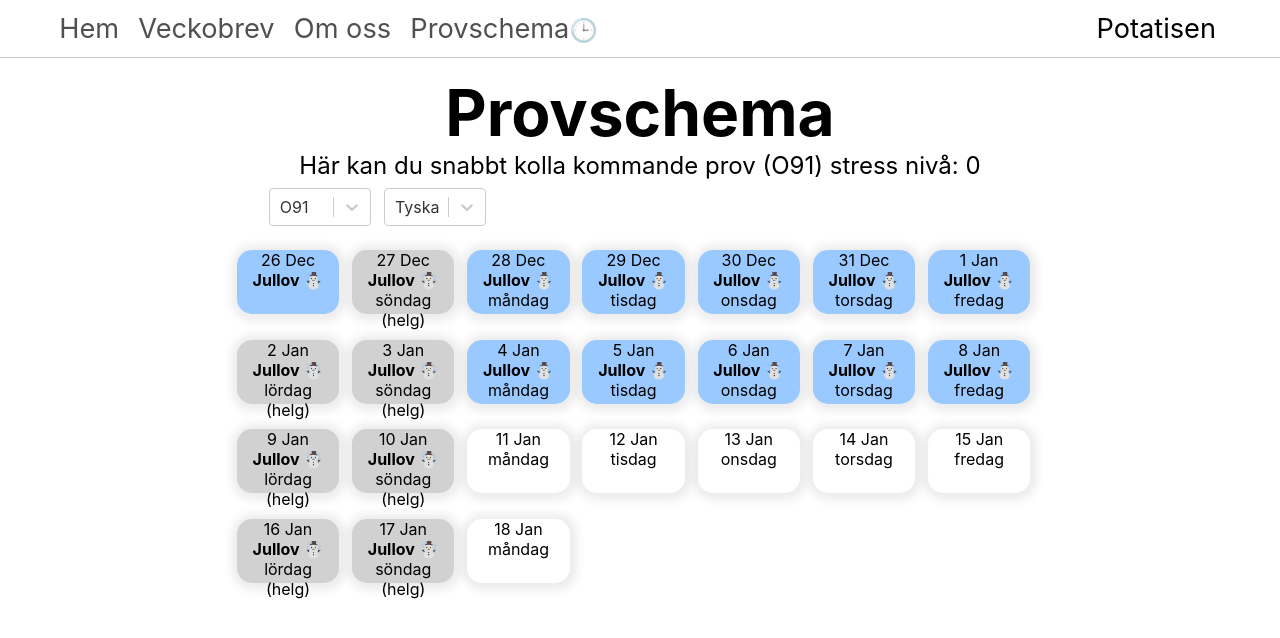
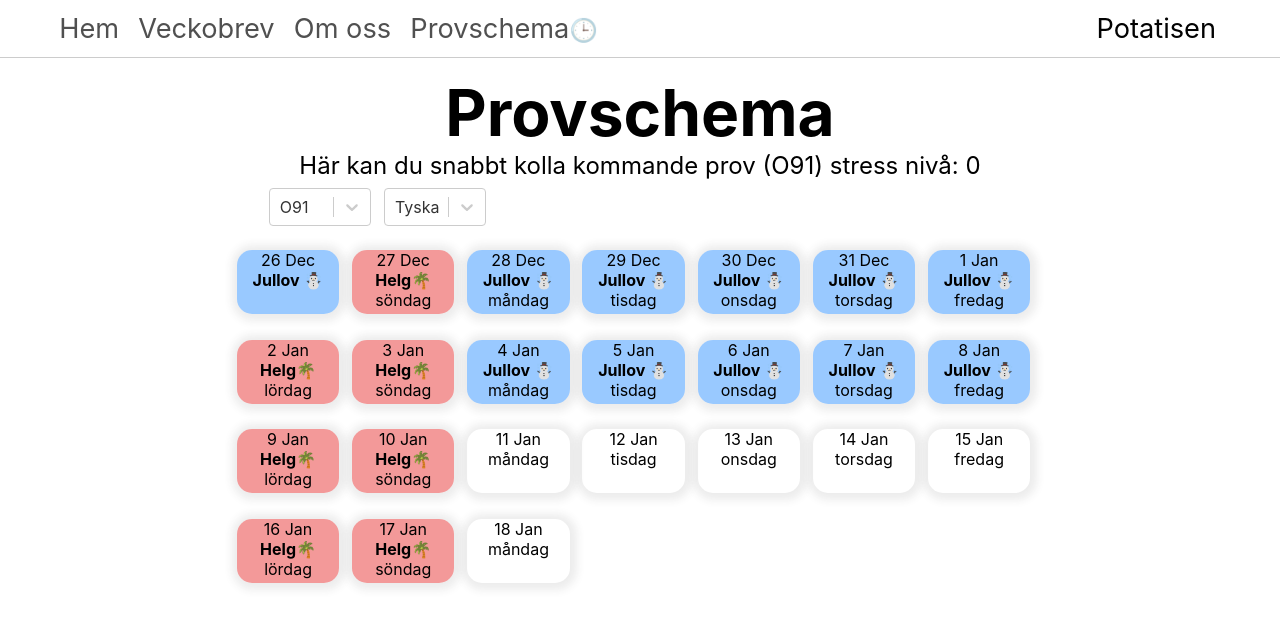
Before and after one commit to Ultimate-hackman/Potatisen.com, a Next.js app: page /kalender in a window 1280 px wide. Shown: the top 638 px of the page. Built offline with nearby package versions, Linux system fonts and the light colour scheme; no server answers; the database is empty.

Commit message:
bruv moment

```diff
--- a/src/components/hatches.tsx
+++ b/src/components/hatches.tsx
@@ -127,7 +127,7 @@ function calendarGen(ugg, language, totalData) {
     }
 
     if (weekDay === 6 || weekDay === 0) {
-      output.push(<Hatch key={i} color={colorFinder("So", "0.2")}> {monthCheck(i + day, currentMonth)[0]}  {months[monthCheck(i + day, currentMonth)[1]]}  <Alert>Jullov ☃️ </Alert>  {weekDays[weekDay]} <br></br>(helg) </Hatch>)
+      output.push(<Hatch key={i} color={colorFinder("en", "0.4")}> {monthCheck(i + day, currentMonth)[0]}  {months[monthCheck(i + day, currentMonth)[1]]}    <Alert>Helg🌴</Alert> {weekDays[weekDay]} </Hatch>)
     } else {
       if (i + day < 42 && i === monday) {
         output.push(<Hatch key={i} color={colorFinder("Ma", "0.4")}> {monthCheck(i + day, currentMonth)[0]}  {months[monthCheck(i + day, currentMonth)[1]]} 📍 <Alert>Jullov ☃️ </Alert>  {weekDays[weekDay]} </Hatch>)
```
